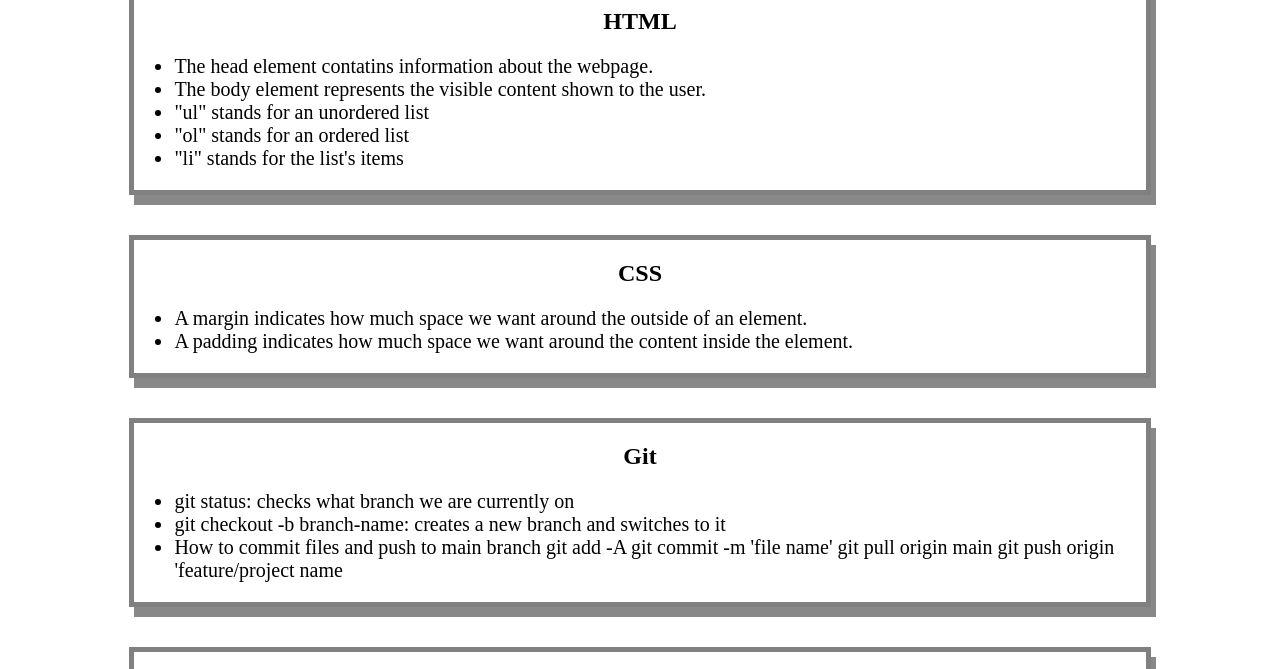
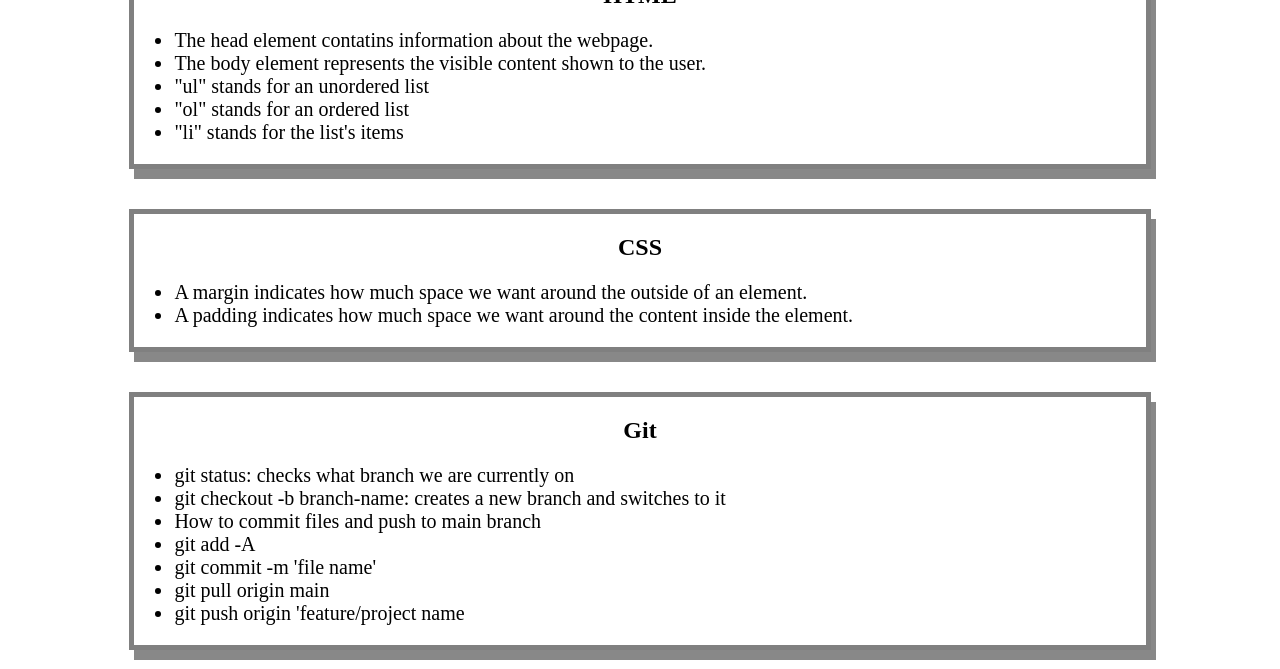
Before and after one commit to ManinderManan/prework-study-guide, a plain HTML site: page index.html in a window 1280 px wide. Shown: the part 224-893 px from the top of the page. Drawn offline with Linux system fonts and the light colour scheme.

```diff
--- a/index.html
+++ b/index.html
@@ -5,7 +5,6 @@
     <meta http-equiv="X-UA-Compatible" content="IE=edge" />
     <meta name="viewport" content="width=device-width, initial-scale=1.0" />
     <link rel="stylesheet" href="./assets/style.css"
-    <title>Prework Study Guide</title>
   </head>
 
   <body>
@@ -40,11 +39,11 @@
         <ul>
           <li>git status: checks what branch we are currently on</li>
           <li>git checkout -b branch-name: creates a new branch and switches to it</li>
-          <li>How to commit files and push to main branch
-            git add -A
-            git commit -m 'file name'
-            git pull origin main
-            git push origin 'feature/project name</li>
+          <li>How to commit files and push to main branch</li>
+            <li>git add -A</li>
+            <li>git commit -m 'file name'</li>
+            <li>git pull origin main</li>
+            <li>git push origin 'feature/project name</li>
         </ul>
       </section>
 
```
